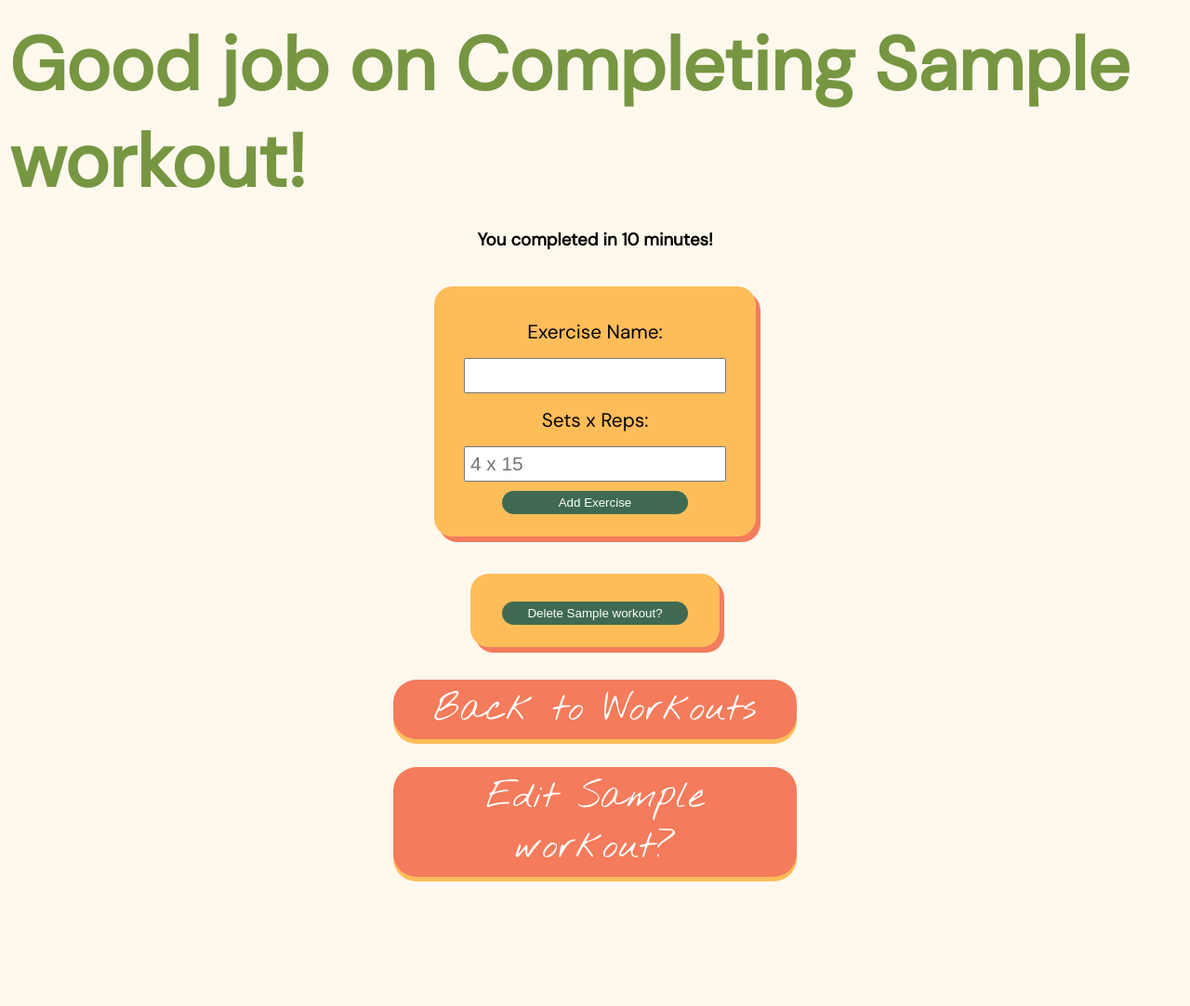
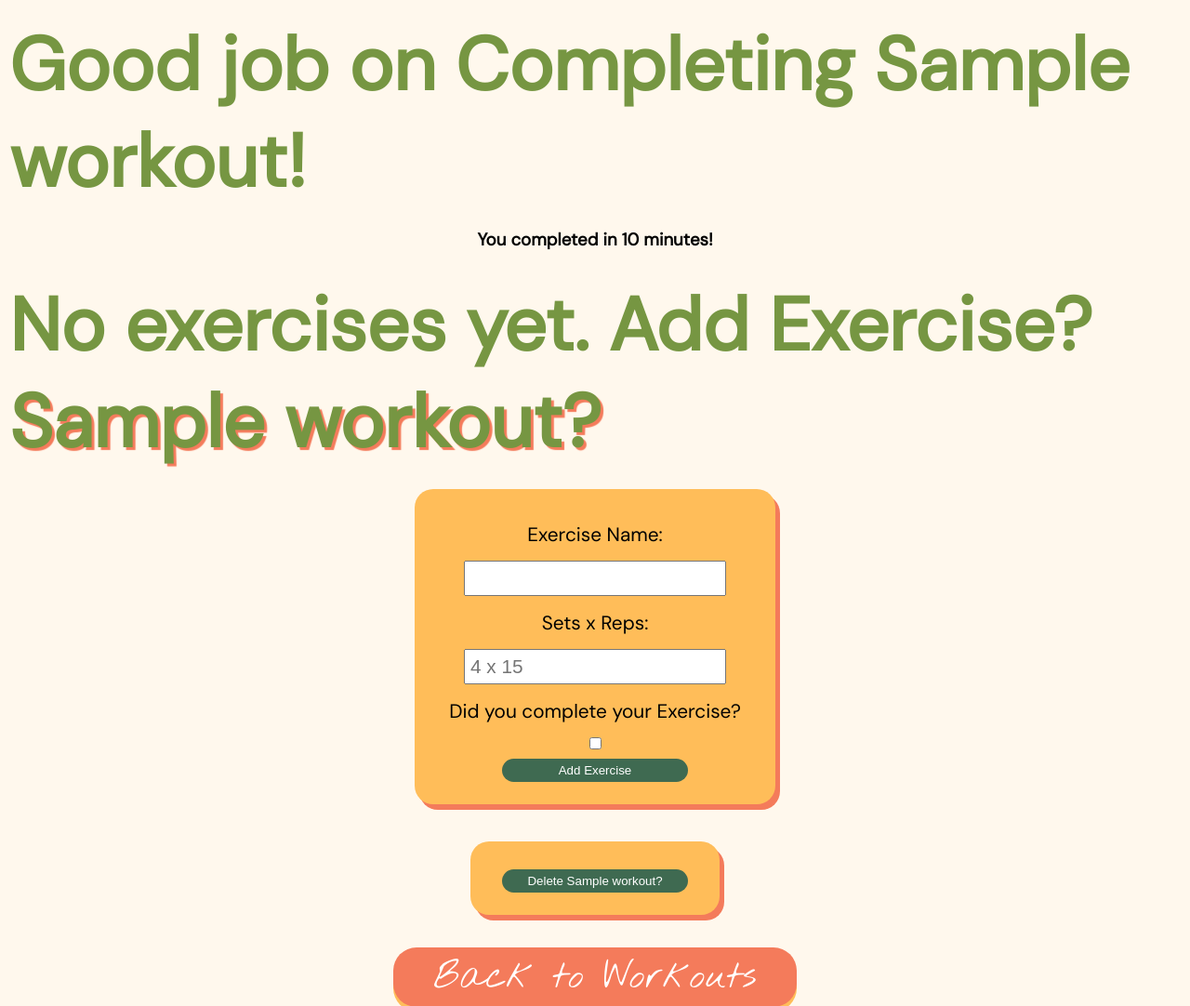
Before and after one commit to nmartin27/Project-Two-Workout-App, a Node server app: page /workouts/600000000000000000000001 in a window 1280 px wide. Shown: the top 1082 px of the page at 93% size. Before the commit the page ends 948 px from the top, so only its background shows below. Run offline with Node 20, Linux system fonts and the light colour scheme; tables that the repository leaves empty hold one stand-in row (values such as "Sample post"); some libraries are stand-ins or nearby versions; some web fonts are replaced.

Commit message:
create exercises

```diff
--- a/public/stylesheets/style.css
+++ b/public/stylesheets/style.css
@@ -135,6 +135,7 @@ button {
 
 button:hover {
   background-color: #769642;
+  cursor: pointer;
 }
 
 button:active {
--- a/server.js
+++ b/server.js
@@ -1,93 +1,136 @@
-const dotenv = require('dotenv');
+const dotenv = require("dotenv");
 dotenv.config();
-const express = require('express');
-const mongoose = require('mongoose');
+const express = require("express");
+const mongoose = require("mongoose");
 const methodOverride = require("method-override");
-const path = require('path');
+const path = require("path");
 
 const app = express();
 mongoose.connect(process.env.MONGODB_URI);
-mongoose.connection.on('connected', ()=>{
+mongoose.connection.on("connected", async () => {
   console.log(`${mongoose.connection.name}`);
+//   await runQueries();
 });
 
-const Workout = require('./models/workout.js');
+const Workout = require("./models/workout.js");
 
 app.use(express.urlencoded({ extended: false }));
 app.use(methodOverride("_method"));
-app.use(express.static(path.join(__dirname, "public")))
+app.use(express.static(path.join(__dirname, "public")));
 
 //home page
-app.get('/', async (req, res)=> {
-    res.render('home.ejs')
-})
-//index page
-app.get('/workouts', async (req, res) => {
-    const allWorkouts = await Workout.find()
-    res.render('workouts/index.ejs', {workouts: allWorkouts})
-})
+app.get("/", async (req, res) => {
+  res.render("home.ejs");
+});
+//Read index page
+app.get("/workouts", async (req, res) => {
+  const allWorkouts = await Workout.find();
+  res.render("workouts/index.ejs", { workouts: allWorkouts });
+});
 
-//create new
-app.get('/workouts/new',  async (req, res)=>{
-    res.render('workouts/new.ejs')
-})
+//create new page
+app.get("/workouts/new", async (req, res) => {
+  res.render("workouts/new.ejs");
+});
 
 //show page
-app.get('/workouts/:workoutId', async (req, res)=>{
-    const foundWorkout = await Workout.findById(req.params.workoutId)
-    // const foundExercise = foundWorkout.exercises.id(exerciseId)
-    await foundWorkout.save()
-    res.render('workouts/show.ejs', {
+app.get("/workouts/:workoutId", async (req, res) => {
+  const foundWorkout = await Workout.findById(req.params.workoutId);
+  const exerciseId = req.params.exerciseId;
+  const foundExercise = foundWorkout.exercises.id(exerciseId);
+  // await foundWorkout.save()
+  res.render("workouts/show.ejs", {
     workout: foundWorkout,
-        // exercise: foundExercise,
-    })
-})
+    exercise: foundExercise,
+  });
+});
 
-//Add to sub-document exercises?
-// app.post('/workouts/:workoutId', async (req, res) =>{
-//     await Workout.create(req.body)
-//        res.redirect('/workouts/show.ejs')
-//     });
+//Find sub-document exercises
+// const findExercise  = async (req, res) => {
+//     const foundWorkout = await Workout.findById(req.params.workoutId)
+//     const exerciseId = req.params.exerciseId;
+//     const foundExercise = foundWorkout.exercises.id(exerciseId)
+//     console.log('subdocument:', foundExercise);
+//     res.render('workouts/show.ejs', {
+//         exercise: foundExercise,
+//     })
+// }
 
-app.post('/workouts', async (req, res) =>{
-if (req.body.isCompleted === 'on'){
+
+
+
+
+//create exercise
+const createExercise = async (workoutId, exerciseData) => {
+         const foundWorkout = await Workout.findById(workoutId);
+
+        foundWorkout.exercises.push(exerciseData);
+      await foundWorkout.save();
+
+    //   console.log('Modified workout:', foundWorkout);
+      return foundWorkout;
+    };
+
+//Add to sub-document exercises
+app.post('/workouts/:workoutId/exercise', async (req, res) =>{
+const workoutId = req.params.workoutId;
+const exerciseData = {
+    name: req.body.name,
+    isCompleted: req.body.isCompleted === 'on',
+    reps: req.body.reps,
+  };
+
+// console.log('workoutId from URL:', req.params.workoutId);
+
+ const updatedWorkout = await createExercise(workoutId, exerciseData);
+res.redirect(`/workouts/${workoutId}`);
+    });
+
+
+// const runQueries = async () => {
+//     console.log('Running q');
+//     await createExercise();
+// }
+
+// create new workout
+app.post("/workouts", async (req, res) => {
+  if (req.body.isCompleted === "on") {
     req.body.isCompleted = true;
   } else {
     req.body.isCompleted = false;
   }
-await Workout.create(req.body)
-   res.redirect('/workouts')
+  await Workout.create(req.body);
+  res.redirect("/workouts");
 });
 
 // Delete
-app.delete('/workouts/:workoutId', async (req, res) => {
-    await Workout.findByIdAndDelete(req.params.workoutId)
-    res.redirect('/workouts')
-})
+app.delete("/workouts/:workoutId", async (req, res) => {
+  await Workout.findByIdAndDelete(req.params.workoutId);
+  res.redirect("/workouts");
+});
 
 //Edit
-app.get('/workouts/:workoutId/edit', async (req, res)=>{
-    const foundWorkout = await Workout.findById(req.params.workoutId)
-    res.render('workouts/edit.ejs', {
-        workout: foundWorkout
-    })
-})
+app.get("/workouts/:workoutId/edit", async (req, res) => {
+  const foundWorkout = await Workout.findById(req.params.workoutId);
+  res.render("workouts/edit.ejs", {
+    workout: foundWorkout,
+  });
+});
 
 //Update
-app.put('/workouts/:workoutId', async (req, res)=>{
-    if (req.body.isCompleted === 'on'){
+app.put("/workouts/:workoutId", async (req, res) => {
+  if (req.body.isCompleted === "on") {
     req.body.isCompleted = true;
   } else {
     req.body.isCompleted = false;
   }
-    await Workout.findByIdAndUpdate(req.params.workoutId, req.body)
-    res.redirect(`/workouts/${req.params.workoutId}`)
-})
+  await Workout.findByIdAndUpdate(req.params.workoutId, req.body);
+  res.redirect(`/workouts/${req.params.workoutId}`);
+});
 
 
 
 
-app.listen(3003, () =>{
+app.listen(3003, () => {
   console.log("Port 3003, sir!");
-
-})
+});
--- a/views/workouts/show.ejs
+++ b/views/workouts/show.ejs
@@ -8,22 +8,36 @@
     <title>Workout Page</title>
   </head>
   <body>
-
     <% if (workout.isCompleted) { %>
-        <h1> Good job on Completing <%=workout.name%>!</h1>
+        <h1> Good job on Completing <%= workout.name %>!</h1>
         <h3> You completed in <%= workout.duration %> minutes!</h3>
     <% } else { %>
-        <h1>GET IT DONE! Start <a class="start-day" href="/workouts/<%= workout._id %>/edit"><%= workout.name%>?</a></h1>
+        <h1>GET IT DONE! Start <a class="start-day" href="/workouts/<%= workout._id %>/edit"><%= workout.name %>?</a></h1>
+    <% } %>
+
+    <% if (workout.exercises && workout.exercises.length > 0) { %>
+        <h3> Exercises:</h3>
+        <ul>
+            <% workout.exercises.forEach((exercise) => { %>
+                <li>
+                    Name: <%= exercise.name %><br>
+                    Completed: <%= exercise.isCompleted ? "Yes" : "No" %><br>
+                    Reps: <%= exercise.reps %>
+                </li>
+            <% }) %>
+        </ul>
+    <% } else { %>
+        <h1>No exercises yet. Add Exercise? <a class="start-day" href="/workouts/<%= workout._id %>/edit"><%= workout.name %>?</a></h1>
     <% } %>
 
     <!-- Add an Exercise  -->
-    <form action="/workouts/:workoutId" method="POST">
+    <form action="/workouts/<%= workout._id%>/exercise" method="POST">
       <label for="name">Exercise Name:</label>
       <input type="text" name="name" />
       <label for="name">Sets x Reps:</label>
       <input type="text" name="reps" placeholder="4 x 15" />
-      <!-- <label for="isCompleted">Did you complete your Exercise?</label>
-        <input type="checkbox" name="isCompleted"/> -->
+      <label for="isCompleted">Did you complete your Exercise?</label>
+        <input type="checkbox" name="isCompleted"/>
       <button type="submit">Add Exercise</button>
     </form>
     <form action="/workouts/<%= workout._id %>?_method=DELETE" method="POST">
```
Lines whose indentation alone changed are shown as unchanged.
